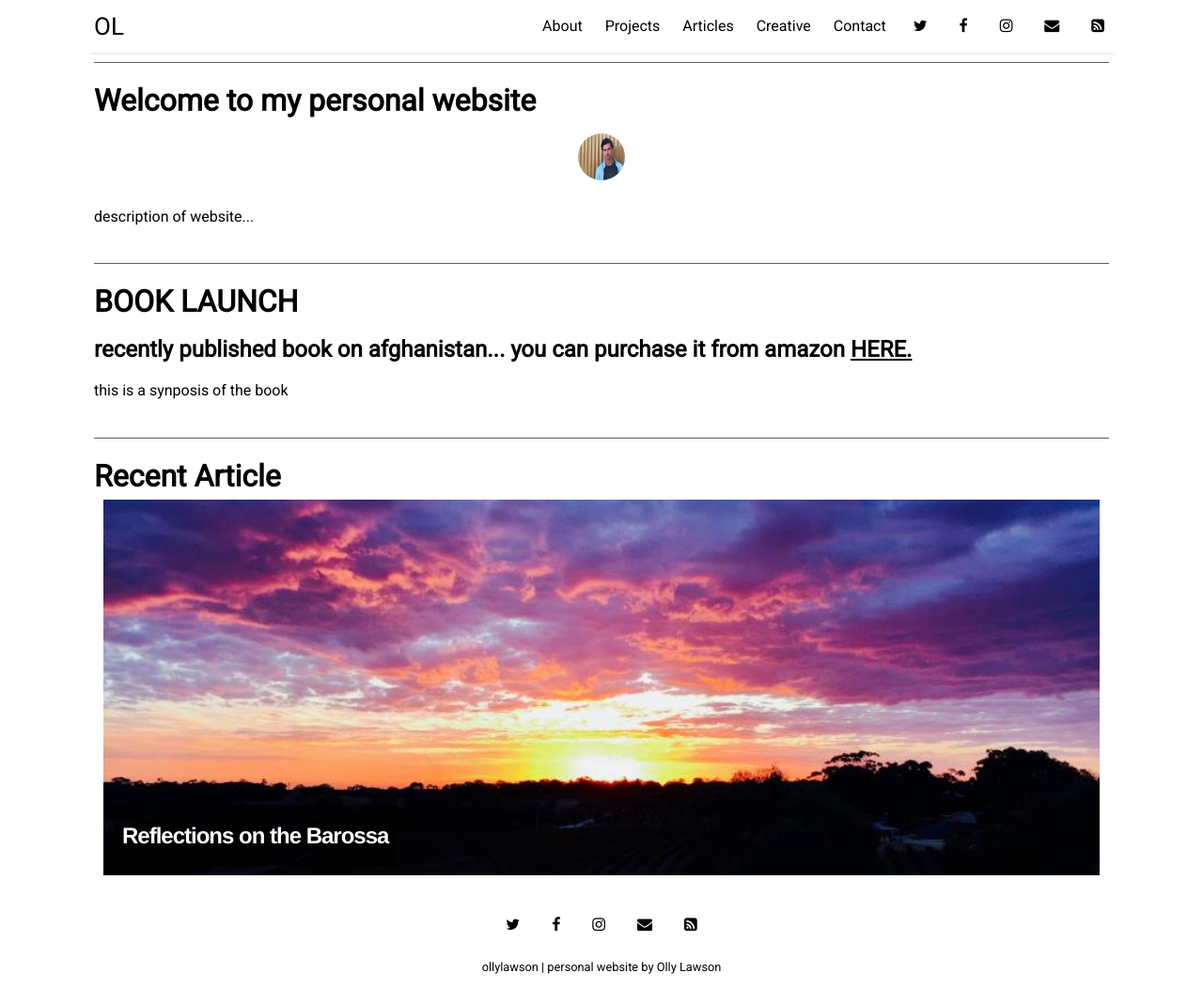
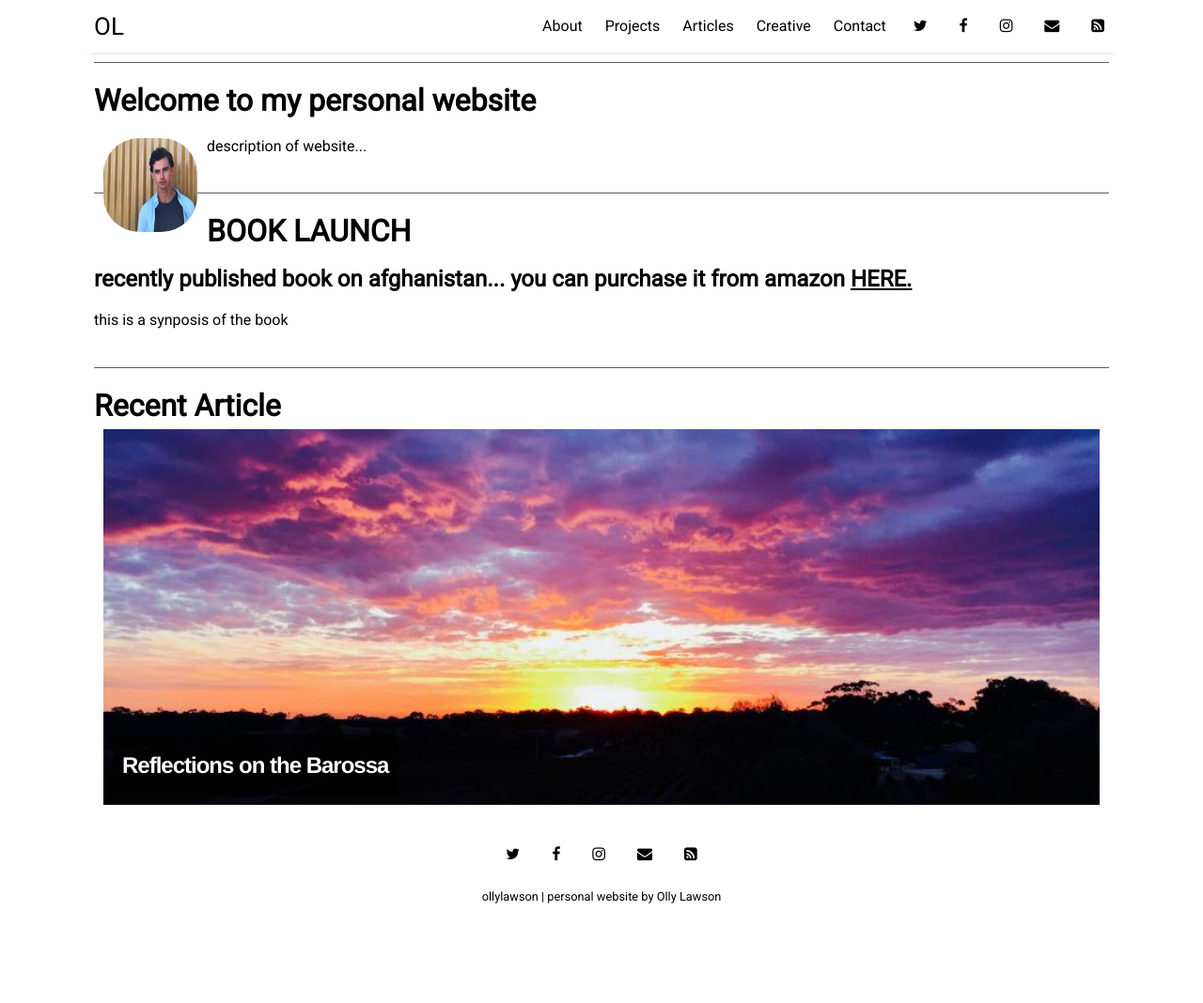
Before and after one commit to ollylawson/ollylawson.github.io, a Jekyll site: the page built from index.html, in a window 1280 px wide and 1068 px high. Shown: the whole window at 94% size. Built offline with Jekyll 4.4.1, drawn with Linux system fonts in a browser that asks for light colours; nearby versions of some CDN libraries; the list of posts is cut into pages by our own code.

Commit message:
added avatar

```diff
--- a/assets/css/_sass/_home.scss
+++ b/assets/css/_sass/_home.scss
@@ -66,10 +66,9 @@
 /* welcome section */
 
 .avatar {
-  width: 50px;
-  height: 50px;
-  border-radius: 50%;
-  display: block;
-  align-items: left;
+  width: 100px;
+  height: 100px;
+  border-radius: 40%;
+  float: left;
   padding: 10px;
 }
```
